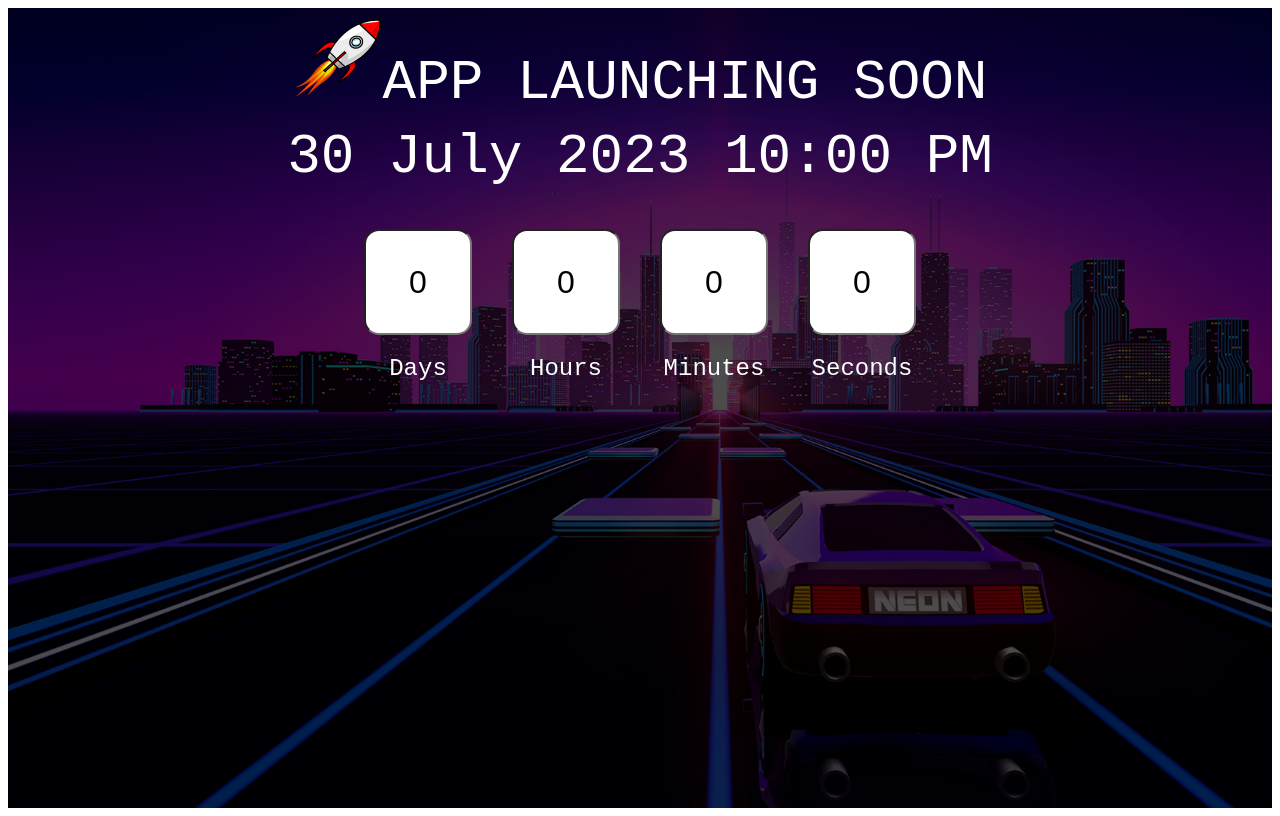
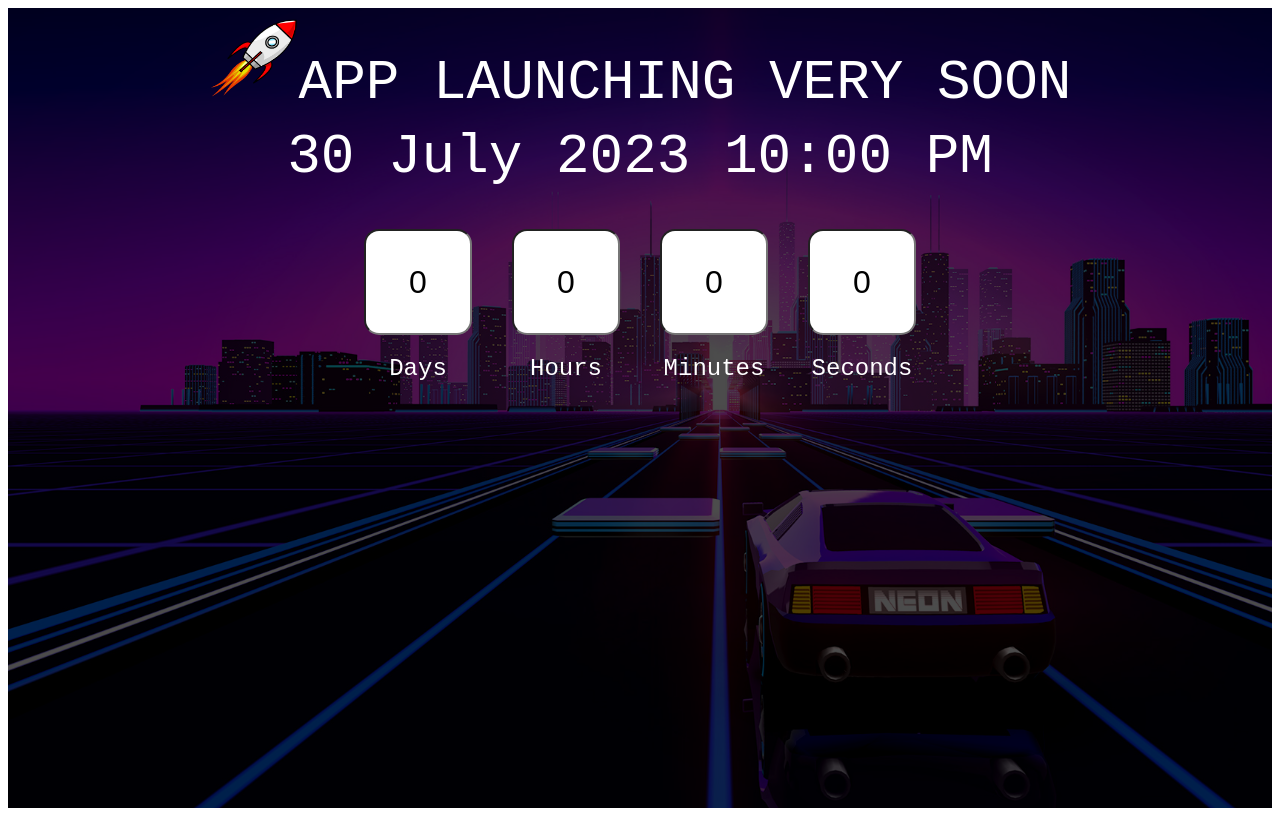
Before and after one commit to SrushtiKamble25/Srushtikamble25_Countdowntimer, a plain HTML site: page index.html in a window 1280 px wide. Drawn offline with Linux system fonts and the light colour scheme.

Commit message:
add heading

```diff
--- a/index.html
+++ b/index.html
@@ -11,7 +11,7 @@
 <body>
     <div class="main">
         <div class="overlay">
-            <div class="title"><img src="Car.png">APP LAUNCHING SOON </div>
+            <div class="title"><img src="Car.png">APP LAUNCHING VERY SOON </div>
             <div class="title" id="end-date">5 July 2023 10:00 PM </div>
             <div class="cop">
                 <div><input type="text" value="0"readable><br>
```
